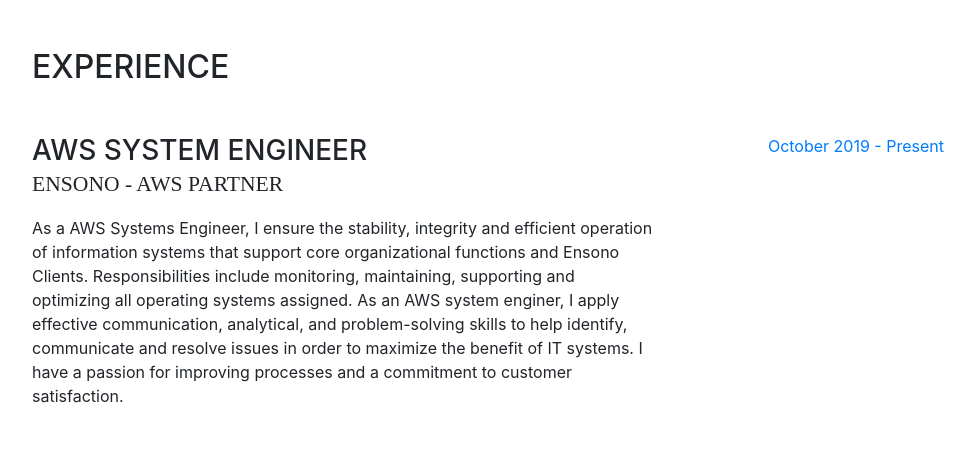
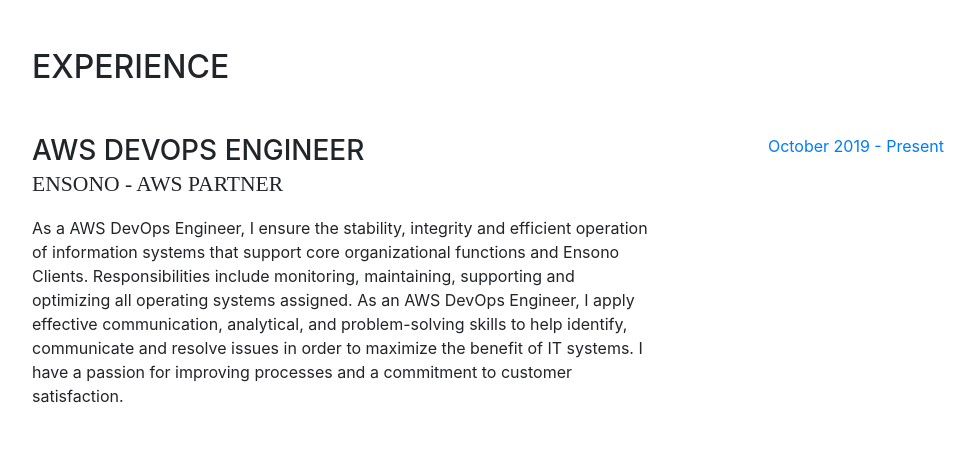
Before and after one commit to lethompson/lethompson.github.io, a website with bundled scripts: page index.html in a window 1280 px wide. Shown: the part 800-1258 px from the top of the page, without its empty margins (288-1263 px from the left). Built offline with nearby package versions, Linux system fonts and the light colour scheme; a web font is replaced by a local one.

Commit message:
Add files via upload

```diff
--- a/index.html
+++ b/index.html
@@ -132,9 +132,9 @@
 
           <div class="resume-item d-flex flex-column flex-md-row mb-5">
             <div class="resume-content mr-auto">
-              <h3 class="mb-0">AWS System Engineer</h3>
+              <h3 class="mb-0">AWS DevOps Engineer</h3>
               <div class="subheading mb-3">Ensono - AWS Partner</div>
-              <p>As a AWS Systems Engineer, I ensure the stability, integrity and efficient operation of information systems that support core organizational functions and Ensono Clients. Responsibilities include monitoring, maintaining, supporting and optimizing all operating systems assigned. As an AWS system enginer, I apply effective communication, analytical, and problem-solving skills to help identify, communicate and resolve issues in order to maximize the benefit of IT systems. I have a passion for improving processes and a commitment to customer satisfaction.</p>
+              <p>As a AWS DevOps Engineer, I ensure the stability, integrity and efficient operation of information systems that support core organizational functions and Ensono Clients. Responsibilities include monitoring, maintaining, supporting and optimizing all operating systems assigned. As an AWS DevOps Engineer, I apply effective communication, analytical, and problem-solving skills to help identify, communicate and resolve issues in order to maximize the benefit of IT systems. I have a passion for improving processes and a commitment to customer satisfaction.</p>
             </div>
             <div class="resume-date text-md-right">
               <span class="text-primary">October 2019 - Present</span>
@@ -527,7 +527,7 @@
       <section class="resume-section p-3 p-lg-5 d-flex flex-column" id="interests">
         <div class="my-auto">
           <h2 class="mb-5">Interests</h2>
-          <p>Apart from being a AWS system engineer for Ensono, I enjoy most of my time relaxing with my family and traveling. </p>
+          <p>Apart from being a AWS DevOps Engineer for Ensono, I enjoy most of my time relaxing with my family and traveling. </p>
           <p class="mb-0">When forced indoors, I follow a number of sci-fi and triller genre movies and television shows and I spend a large amount of my free time exploring the latest technolgy advancements in the front-end web development world and machine learning technology.</p>
         </div>
       </section>
```
